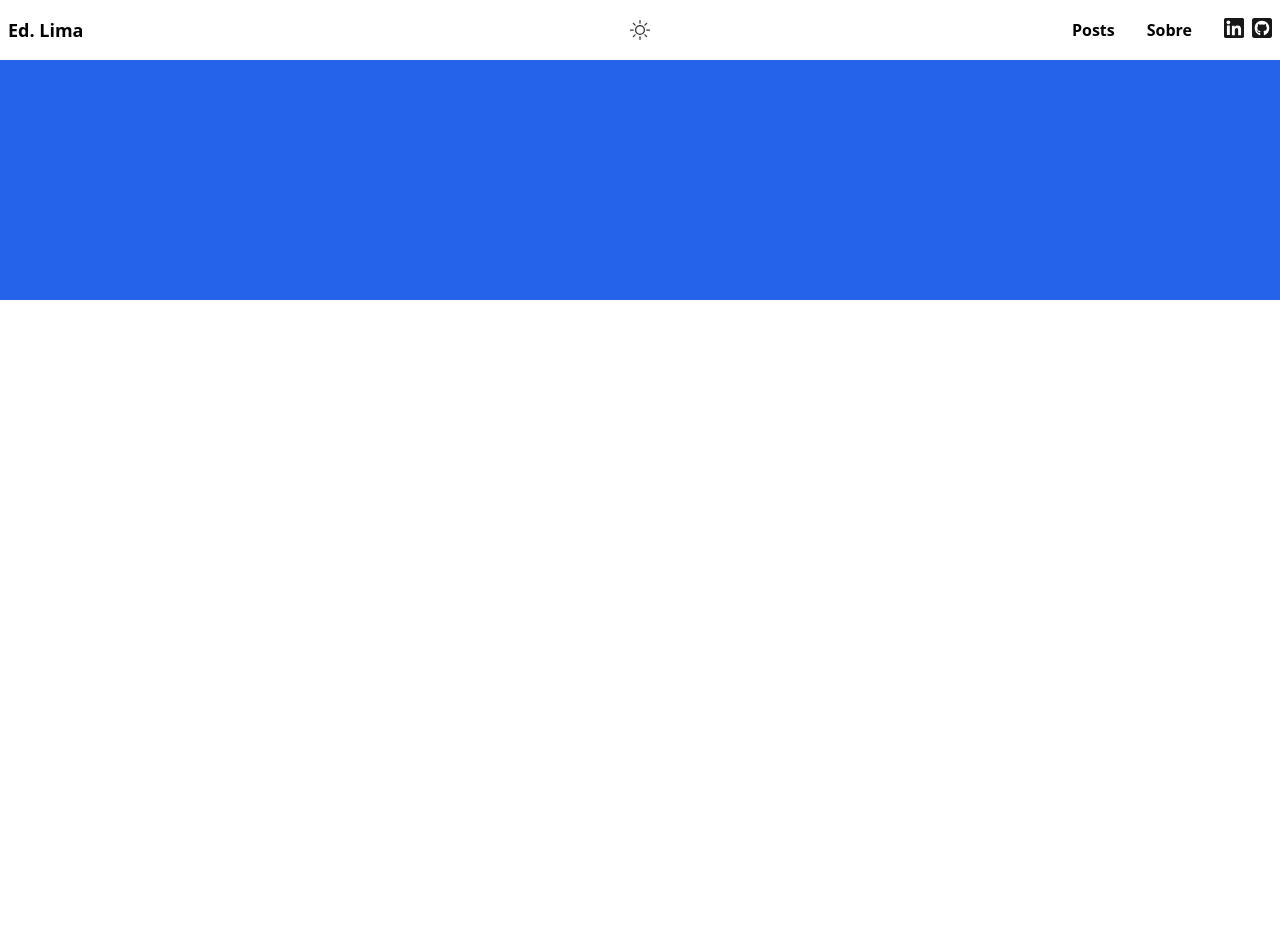
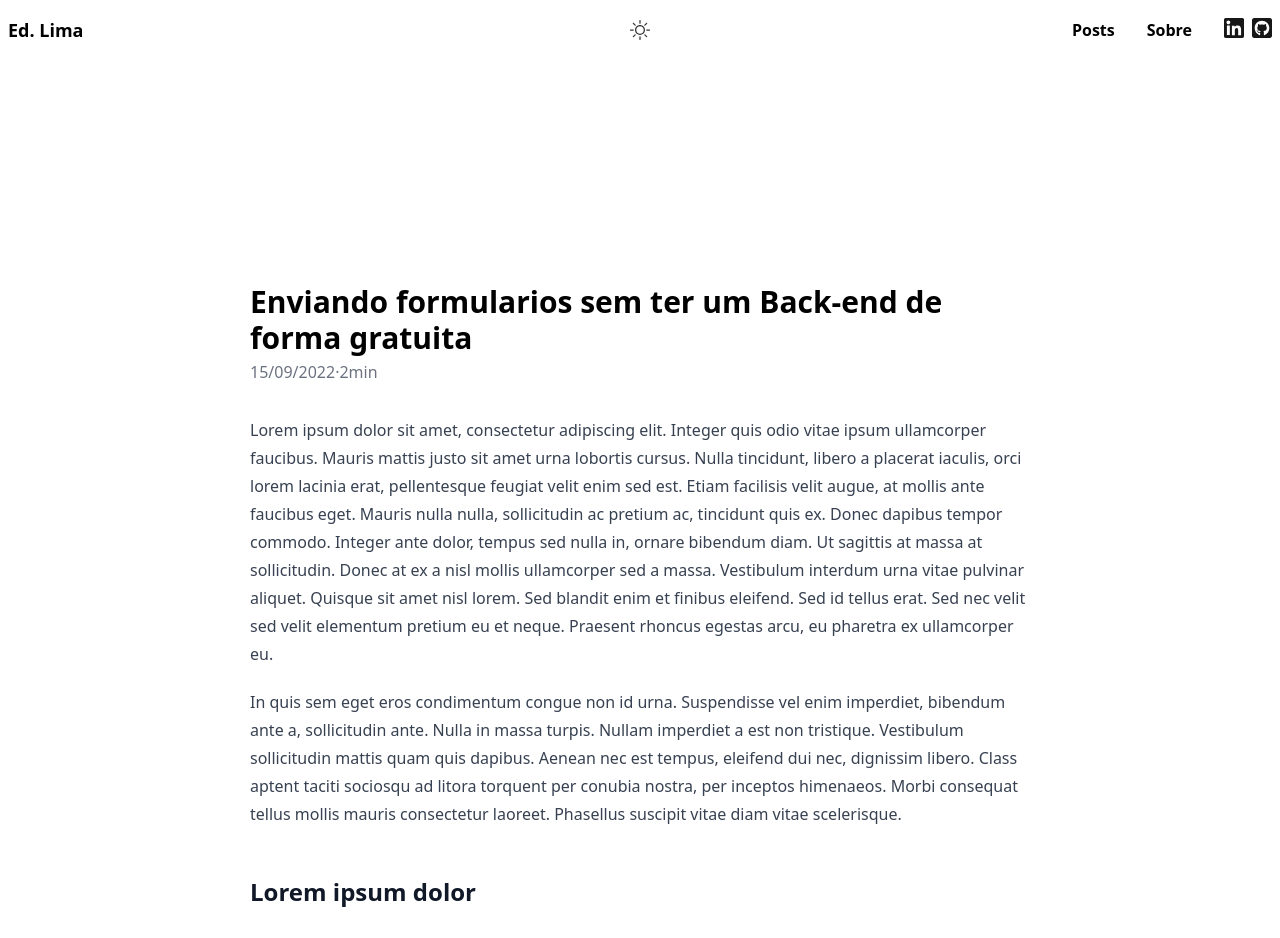
Before and after one commit to Iorjunior/my-blog, a Next.js app: page / in a window 1280 px wide. Shown: the top 938 px of the page. Before the commit the page ends 800 px from the top, so only its background shows below. Built offline with nearby package versions, Linux system fonts and the light colour scheme.

Commit message:
update index

```diff
--- a/src/pages/index.tsx
+++ b/src/pages/index.tsx
@@ -1,11 +1,30 @@
 import type { NextPage } from "next";
 import NavBar from "../components/navbar";
+import PostTitle from "../components/postTitle";
 
 const Home: NextPage = () => {
   return(
     <>
     <NavBar/>
-    <div className="bg-blue-600 h-60"></div>
+    <div className="bg-1 h-48"></div>
+    <div className="flex flex-col px-2">
+      <div className="max-w-[780px] mx-auto mt-8">
+        <PostTitle
+        title={'Enviando formularios sem ter um Back-end de forma gratuita '}
+        date={'15/09/2022'}
+        timeToRead={2}
+        />
+      </div>
+      <div className="max-w-[780px] mt-8 mx-auto prose">
+          <p>Lorem ipsum dolor sit amet, consectetur adipiscing elit. Integer quis odio vitae ipsum ullamcorper faucibus. Mauris mattis justo sit amet urna lobortis cursus. Nulla tincidunt, libero a placerat iaculis, orci lorem lacinia erat, pellentesque feugiat velit enim sed est. Etiam facilisis velit augue, at mollis ante faucibus eget. Mauris nulla nulla, sollicitudin ac pretium ac, tincidunt quis ex. Donec dapibus tempor commodo. Integer ante dolor, tempus sed nulla in, ornare bibendum diam. Ut sagittis at massa at sollicitudin. Donec at ex a nisl mollis ullamcorper sed a massa. Vestibulum interdum urna vitae pulvinar aliquet. Quisque sit amet nisl lorem. Sed blandit enim et finibus eleifend. Sed id tellus erat. Sed nec velit sed velit elementum pretium eu et neque. Praesent rhoncus egestas arcu, eu pharetra ex ullamcorper eu.</p>
+          <p>In quis sem eget eros condimentum congue non id urna. Suspendisse vel enim imperdiet, bibendum ante a, sollicitudin ante. Nulla in massa turpis. Nullam imperdiet a est non tristique. Vestibulum sollicitudin mattis quam quis dapibus. Aenean nec est tempus, eleifend dui nec, dignissim libero. Class aptent taciti sociosqu ad litora torquent per conubia nostra, per inceptos himenaeos. Morbi consequat tellus mollis mauris consectetur laoreet. Phasellus suscipit vitae diam vitae scelerisque.</p>
+          <h2>Lorem ipsum dolor</h2>
+          <p>Lorem ipsum dolor sit amet, consectetur adipiscing elit. Integer quis odio vitae ipsum ullamcorper faucibus. Mauris mattis justo sit amet urna lobortis cursus. Nulla tincidunt, libero a placerat iaculis, orci lorem lacinia erat, pellentesque feugiat velit enim sed est. Etiam facilisis velit augue, at mollis ante faucibus eget. Mauris nulla nulla, sollicitudin ac pretium ac, tincidunt quis ex. Donec dapibus tempor commodo. Integer ante dolor, tempus sed nulla in, ornare bibendum diam. Ut sagittis at massa at sollicitudin. Donec at ex a nisl mollis ullamcorper sed a massa. Vestibulum interdum urna vitae pulvinar aliquet. Quisque sit amet nisl lorem. Sed blandit enim et finibus eleifend. Sed id tellus erat. Sed nec velit sed velit elementum pretium eu et neque. Praesent rhoncus egestas arcu, eu pharetra ex ullamcorper eu.</p>
+          <p>In quis sem eget eros condimentum congue non id urna. Suspendisse vel enim imperdiet, bibendum ante a, sollicitudin ante. Nulla in massa turpis. Nullam imperdiet a est non tristique. Vestibulum sollicitudin mattis quam quis dapibus. Aenean nec est tempus, eleifend dui nec, dignissim libero. Class aptent taciti sociosqu ad litora torquent per conubia nostra, per inceptos himenaeos. Morbi consequat tellus mollis mauris consectetur laoreet. Phasellus suscipit vitae diam vitae scelerisque.</p>
+
+
+        </div>
+    </div>
     </>
   );
 };
```
